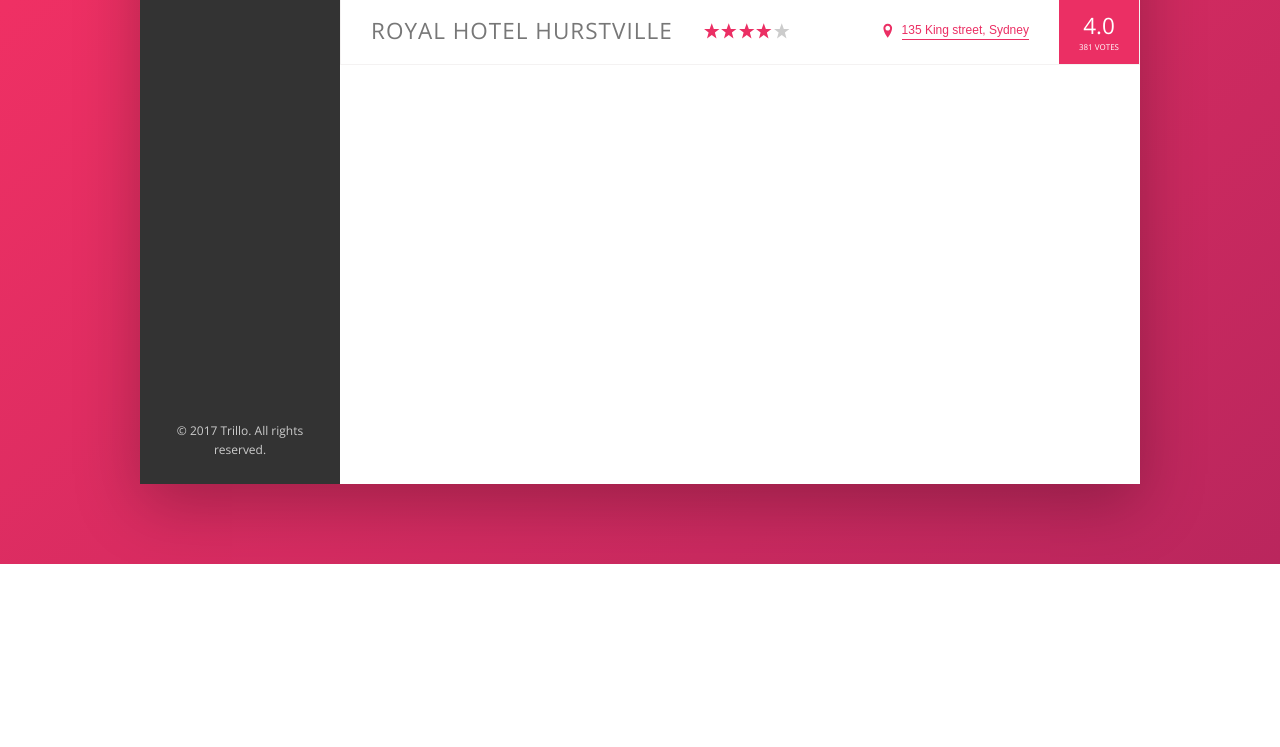
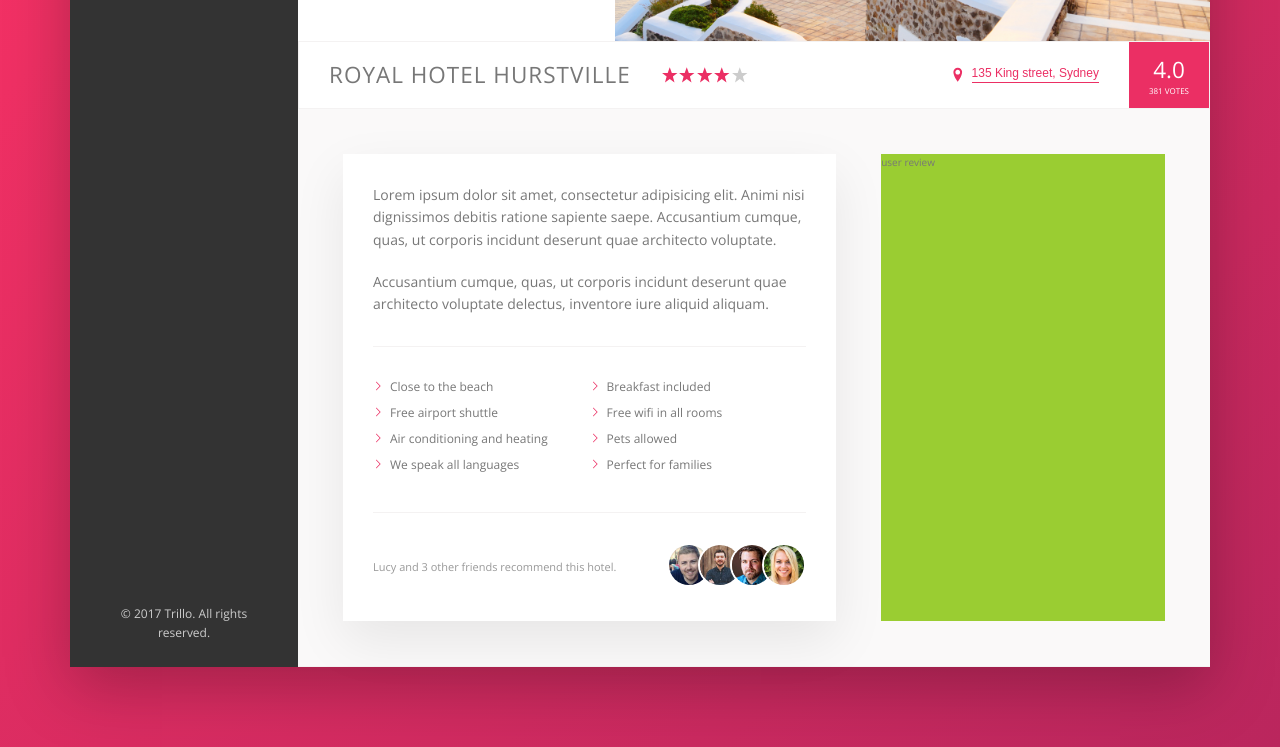
Before and after one commit to Jasenpan1987/trillo, a website: page index.html in a window 1280 px wide. Shown: the part 466-1213 px from the top of the page. Before the commit the page ends 1030 px from the top, so only its background shows below. Drawn offline with nearby package versions, Linux system fonts and the light colour scheme.

Commit message:
recommend section

```diff
--- a/index.html
+++ b/index.html
@@ -132,6 +132,42 @@
                             <div class="overview__rating--count">381 votes</div>
                         </div>
                     </div>
+
+                    <div class="detail">
+                        <div class="description">
+                            <p class="paragraph">
+                                Lorem ipsum dolor sit amet, consectetur adipisicing elit. Animi nisi dignissimos debitis ratione sapiente saepe. Accusantium cumque, quas, ut corporis incidunt deserunt quae architecto voluptate.
+                            </p>
+                            <p class="paragraph">
+                                Accusantium cumque, quas, ut corporis incidunt deserunt quae architecto voluptate delectus, inventore iure aliquid aliquam.
+                            </p>
+                            <ul class="list">
+                                <li class="list__item">Close to the beach</li>
+                                <li class="list__item">Breakfast included</li>
+                                <li class="list__item">Free airport shuttle</li>
+                                <li class="list__item">Free wifi in all rooms</li>
+                                <li class="list__item">Air conditioning and heating</li>
+                                <li class="list__item">Pets allowed</li>
+                                <li class="list__item">We speak all languages</li>
+                                <li class="list__item">Perfect for families</li>
+                            </ul>
+
+                            <div class="recommend">
+                                <p class="recommend__count">
+                                    Lucy and 3 other friends recommend this hotel.
+                                </p>
+                                <div class="recommend-friends">
+                                    <img src="img/user-3.jpg" alt="User 1" class="recommend__photo">
+                                    <img src="img/user-4.jpg" alt="User 2" class="recommend__photo">
+                                    <img src="img/user-5.jpg" alt="User 3" class="recommend__photo">
+                                    <img src="img/user-6.jpg" alt="User 4" class="recommend__photo">
+                                </div>
+                            </div>
+                        </div>
+                        <div class="user-reviews">
+                            user review
+                        </div>
+                    </div>
                 </main>
             </div>
         </div>
--- a/sass/_base.scss
+++ b/sass/_base.scss
@@ -18,6 +18,8 @@
   --color-black: #000;
 
   --shadow-dark: 0 2rem 6rem rgba(0, 0, 0, .25);
+  --shadow-light: 0 2rem 5rem rgba(0, 0, 0, .08);
+  --line: 1px solid var(--color-grey-light-2);
 }
 
 
--- a/sass/_components.scss
+++ b/sass/_components.scss
@@ -242,7 +242,7 @@
 .overview {
   display: flex;
   align-items: center;
-  border: 1px solid var(--color-grey-light-2);
+  border: var(--line);
 
   &__heading {
     font-size: 2.25rem;
@@ -303,3 +303,80 @@
     }
   }
 }
+
+
+// ==================================
+// Paragraph
+.paragraph {
+  &:not(:last-of-type) {
+    margin-bottom: 2rem;
+  }
+}
+
+// ==================================
+// List
+.list {
+  list-style: none;
+  font-size: 1.2rem;
+  margin: 3rem 0;
+  padding: 3rem 0;
+  border-top: var(--line);
+  border-bottom: var(--line);
+
+  display: flex;
+  flex-wrap: wrap;
+
+  &__item {
+    flex: 0 0 50%;
+    margin-bottom: 0.7rem;
+  }
+
+  &__item::before {
+    content: "";
+    display: inline-block;
+    height: 1rem;
+    width: 1rem;
+    margin-right: 0.7rem;
+    // old browsers - background-image
+    // background-image: url("../img/chevron-thin-right.svg");
+    // background-size: cover;
+
+    // newer browsers - mask
+    background-color: var(--color-primary);
+    -webkit-mask-image: url("../img/chevron-thin-right.svg");
+    mask-image: url("../img/chevron-thin-right.svg");
+    -webkit-mask-size: cover;
+    mask-size: cover;
+  }
+}
+
+// ==================================
+// Recommend
+.recommend {
+  font-size: 1.1rem;
+  color: var(--color-grey-dark-3);
+
+  display: flex;
+  align-items: center;
+
+  &__count {
+    margin-right: auto;
+  }
+
+  &__friends {
+
+  }
+
+  &__photo {
+    box-sizing: content-box;
+    height: 4rem;
+    width: 4rem;
+    border-radius: 50%;
+    border: 2px solid #fff;
+    display: inline-block;
+
+    &:not(:last-child) {
+      margin-right: -1.5rem;
+    }
+  }
+}
--- a/sass/_layout.scss
+++ b/sass/_layout.scss
@@ -1,5 +1,5 @@
 .container {
-  max-width: 100rem;
+  max-width: 114rem;
   margin: 8rem auto;
   background-color: var(--color-grey-light-1);
   box-shadow: var(--shadow-dark);
@@ -10,7 +10,7 @@
   height: 7rem;
   font-size: 1.4rem;
   background-color: #fff;
-  border-bottom: 1px solid var(--color-grey-light-2);
+  border-bottom: var(--line);
 
   display: flex;
   justify-content: space-between;
@@ -33,5 +33,25 @@
 .hotel-view {
   background-color: #fff;
   flex: 1; // grow as much as it can
-  height: 80rem;
 }
+
+.detail {
+  display: flex;
+  padding: 4.5rem;
+  background-color: var(--color-grey-light-1);
+  border-bottom: var(--line);
+}
+
+.description {
+  background-color: #fff;
+  font-size: 1.4rem;
+  flex: 0 0 60%;
+  padding: 3rem;
+  margin-right: 4.5rem;
+  box-shadow: var(--shadow-light);
+}
+
+.user-reviews {
+  background-color: yellowgreen;
+  flex: 1;
+}
```
Also changed, not shown: css/style.css.
